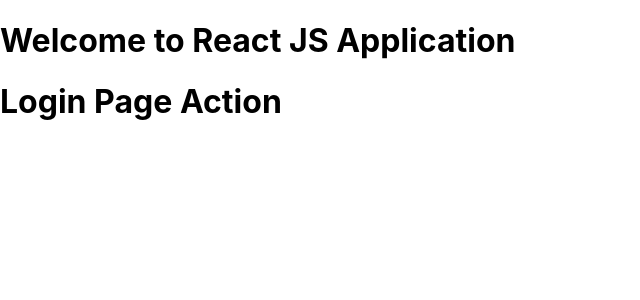
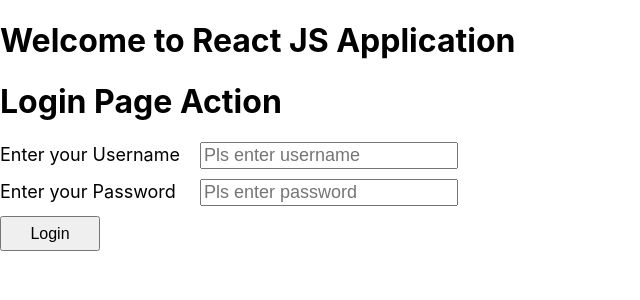
Before and after one commit to karthickvkumar/vcentry22, a React (Create React App) app in the folder vcentry/: page / in a window 1280 px wide. Shown: the top 300 px of the page, without its empty margins (0-640 px from the left). Built offline with nearby package versions, Linux system fonts and the light colour scheme.

Commit message:
react concept

```diff
--- a/vcentry/src/App.js
+++ b/vcentry/src/App.js
@@ -1,7 +1,5 @@
-import logo from './logo.svg';
-import './App.css';
-
 import LoginAction from "./components/login-form";
+import "./css/style.css";
 
 function App() {
   return (
--- a/vcentry/src/components/login-form.js
+++ b/vcentry/src/components/login-form.js
@@ -1,11 +1,24 @@
 import React, { Component } from "react";
 
 class LoginAction extends Component {
+
+  dispalyMessage(){
+    alert("Hi this is the message..")
+  }
 
   render(){
     return (
       <div>
         <h1>Login Page Action</h1>
+        <div className="space">
+          <label className="lable">Enter your Username</label>
+          <input className="inputbox" type="text" placeholder="Pls enter username" />
+        </div>
+        <div className="space">
+          <label className="lable">Enter your Password</label>
+          <input className="inputbox" type="password" placeholder="Pls enter password" />
+        </div>
+        <button onClick={() => this.dispalyMessage() } className="button">Login</button>
       </div>
     )
   }
--- /dev/null
+++ b/vcentry/src/css/style.css
@@ -0,0 +1,20 @@
+.lable{
+  display: inline-block;
+  width: 200px;
+}
+
+.inputbox{
+  font-size: 18px;
+  width: 250px;
+}
+
+.space{
+  margin-bottom: 10px;
+  font-size: 18px;
+}
+
+.button{
+  width: 100px;
+  height: 35px;
+  font-size: 16px;
+}
```
